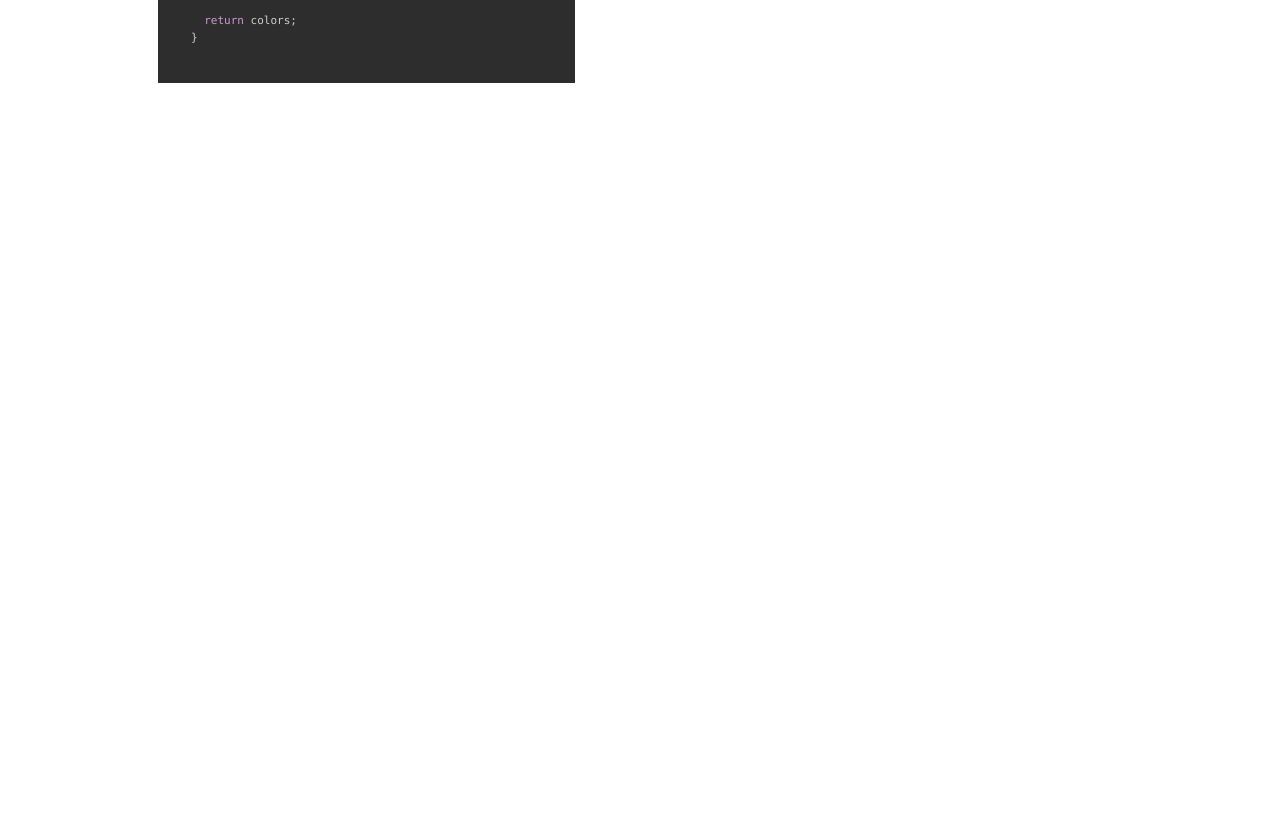
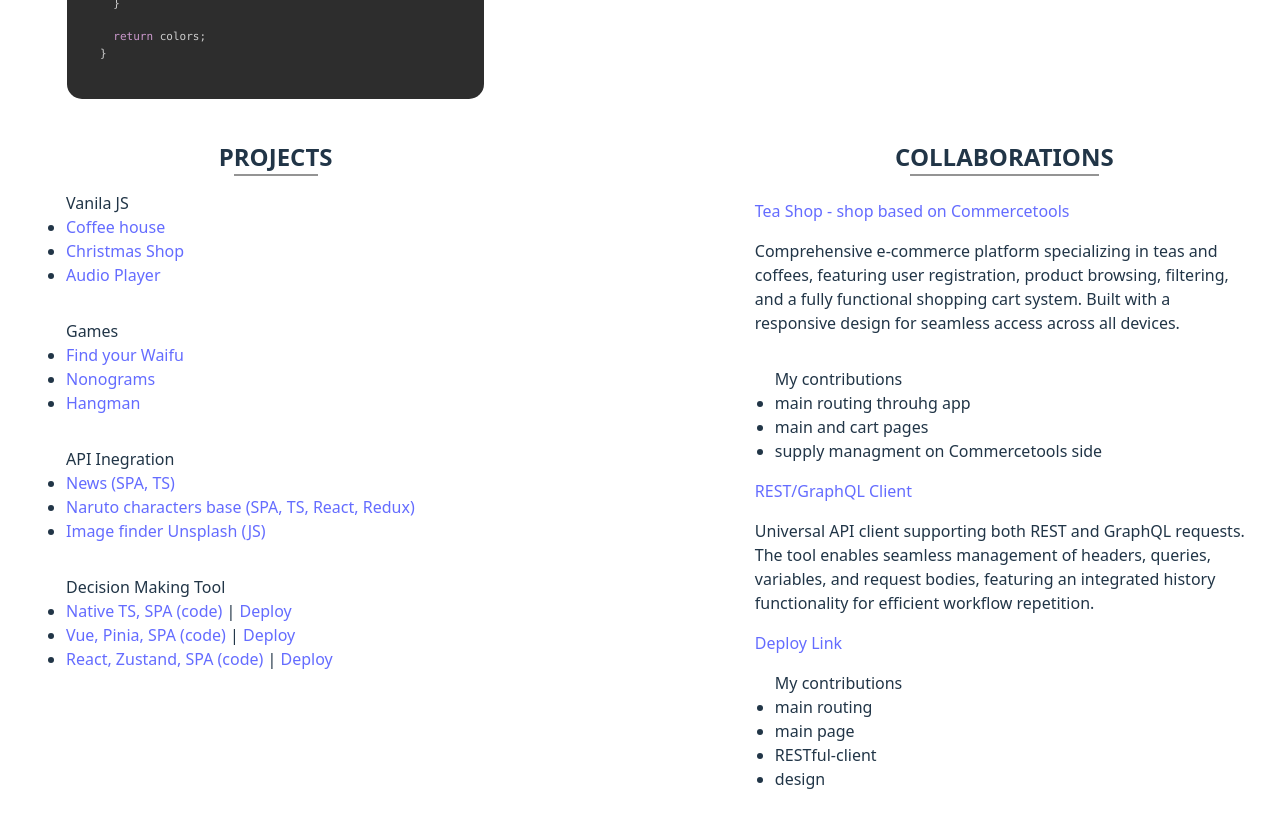
Before and after one commit to lipan4836/lipan4836, a React (Vite) app in the folder cv/: page / in a window 1280 px wide. Shown: the part 1720-2548 px from the top of the page. Before the commit the page ends 1818 px from the top, so only its background shows below. Built offline with nearby package versions, Linux system fonts and the light colour scheme.

Commit message:
feat: implement projects and collaboration sections

```diff
--- a/cv/src/components/Main/Main.module.scss
+++ b/cv/src/components/Main/Main.module.scss
@@ -41,14 +41,17 @@
     display: flex;
     flex-wrap: wrap;
     gap: 15px;
-    justify-content: center;
+    justify-content: space-between;
+    padding: 16px;
 
     .summary,
     .stack,
     .education,
     .languages,
     .code-example,
-    .contact {
+    .contact,
+    .projects,
+    .collaborations {
       display: flex;
       flex-direction: column;
       align-items: center;
@@ -126,6 +129,7 @@
 
     .code-example {
       pre {
+        border-radius: 15px;
         font-size: 11px;
       }
     }
@@ -134,7 +138,7 @@
       .content {
         display: flex;
         flex-direction: column;
-        gap: 24px;
+        gap: 16px;
 
         .link {
           display: flex;
@@ -144,5 +148,49 @@
         }
       }
     }
+
+    .projects {
+      align-items: flex-start;
+
+      h2 {
+        margin: 0 auto;
+        text-align: center;
+      }
+
+      &-group {
+        text-align-last: left;
+
+        .item {
+          text-align-last: left;
+        }
+      }
+    }
+
+    .collaborations {
+      h2 {
+        margin: 0;
+        margin-bottom: 1em;
+      }
+
+      .item {
+        display: flex;
+        flex-direction: column;
+        align-items: flex-start;
+
+        &-disc {
+          text-align: left;
+        }
+
+        &-list {
+          padding-left: 20px;
+          font-weight: 500;
+          text-align: left;
+
+          &_item-list {
+            font-weight: 400;
+          }
+        }
+      }
+    }
   }
 }
--- a/cv/src/components/Main/Main.tsx
+++ b/cv/src/components/Main/Main.tsx
@@ -7,6 +7,8 @@ import Education from "./subs/Education";
 import Languages from "./subs/Languages";
 import CodeExample from "./subs/CodeExample";
 import Contact from "./subs/Contact";
+import Projects from "./subs/Projects";
+import Collaborations from "./subs/Collaborations";
 
 function Main(): ReactElement {
   return (
@@ -19,6 +21,8 @@ function Main(): ReactElement {
         <Languages />
         <CodeExample />
         <Contact />
+        <Projects />
+        <Collaborations />
       </div>
     </main>
   );
--- /dev/null
+++ b/cv/src/components/Main/subs/Collaborations.tsx
@@ -0,0 +1,59 @@
+import type { ReactElement } from "react";
+import type { CollaborationProps } from "../../../types/types";
+import styles from '../Main.module.scss'
+
+function Collaborations(): ReactElement {
+  const collsList: CollaborationProps[] = [
+    {
+      id: 1,
+      head: 'Tea Shop - shop based on Commercetools',
+      urlCode: 'https://github.com/lipan4836/Final-project-RS-CV',
+      description: 'Comprehensive e-commerce platform specializing in teas and coffees, featuring user registration, product browsing, filtering, and a fully functional shopping cart system. Built with a responsive design for seamless access across all devices.',
+      contributions: [
+        'main routing throuhg app',
+        'main and cart pages',
+        'supply managment on Commercetools side',
+      ],
+    },
+    {
+      id: 2,
+      head: 'REST/GraphQL Client',
+      urlCode: 'https://github.com/lipan4836/graphiql-app',
+      urlDeploy: 'https://rss-graphiql-client.netlify.app/',
+      description: 'Universal API client supporting both REST and GraphQL requests. The tool enables seamless management of headers, queries, variables, and request bodies, featuring an integrated history functionality for efficient workflow repetition.',
+      contributions: [
+        'main routing',
+        'main page',
+        'RESTful-client',
+        'design',
+      ],
+    },
+  ]
+
+  return (
+    <section className={styles.collaborations}>
+      <h2>COLLABORATIONS</h2>
+      {collsList.map((coll) => (
+        <div className={styles.item} key={coll.id}>
+          <a className={styles['item-head']} href={coll.urlCode}>{coll.head}</a>
+          <p className={styles['item-disc']}>{coll.description}</p>
+          {coll.urlDeploy
+            && (<a className={styles['item-deploy']} href={coll.urlDeploy} target="_blank" rel="noreferrer">
+              Deploy Link
+            </a>)}
+          <ul className={styles['item-list']}>My contributions
+            {
+              coll.contributions.map((contr, index) => (
+                <li key={index} className={styles['item-list_item-list']}>
+                  {contr}
+                </li>
+              ))
+            }
+          </ul>
+        </div>
+      ))}
+    </section>
+  );
+}
+
+export default Collaborations;
--- a/cv/src/components/Main/subs/Languages.tsx
+++ b/cv/src/components/Main/subs/Languages.tsx
@@ -16,7 +16,7 @@ function Languages(): ReactElement {
       language: 'English (B1)',
     },
     {
-      id: 1,
+      id: 3,
       flagId: 'flag-jp',
       language: 'Japanese (beginer)',
     },
--- /dev/null
+++ b/cv/src/components/Main/subs/Projects.tsx
@@ -0,0 +1,122 @@
+import type { ReactElement } from "react";
+import type { ProjectsGroupsProps } from "../../../types/types";
+import styles from '../Main.module.scss'
+
+function Projects(): ReactElement {
+  const projectsData: ProjectsGroupsProps[] = [
+    {
+      groupId: 1,
+      groupName: 'Vanila JS',
+      projectsProps: [
+        {
+          id: 1,
+          urlDeploy: 'https://lipan4836.github.io/lipan4836-JSFE2023Q4/coffee-house/pages/main/',
+          content: 'Coffee house',
+        },
+        {
+          id: 2,
+          urlDeploy: 'https://christmas-shop-pt3-lipan4836.netlify.app/pages/gifts/gifts',
+          content: 'Christmas Shop',
+        },
+        {
+          id: 3,
+          urlDeploy: 'https://rolling-scopes-school.github.io/lipan4836-JSFEPRESCHOOL2023Q2/audio-player/',
+          content: 'Audio Player',
+        },
+      ]
+    },
+    {
+      groupId: 2,
+      groupName: 'Games',
+      projectsProps: [
+        {
+          id: 1,
+          urlDeploy: 'https://rolling-scopes-school.github.io/lipan4836-JSFEPRESCHOOL2023Q2/random-game/',
+          content: 'Find your Waifu',
+        },
+        {
+          id: 2,
+          urlDeploy: 'https://nonograms-lipan4836.netlify.app/',
+          content: 'Nonograms',
+        },
+        {
+          id: 3,
+          urlDeploy: 'https://lipan4836.github.io/lipan4836-JSFE2023Q4/hangman/',
+          content: 'Hangman',
+        },
+      ]
+    },
+    {
+      groupId: 3,
+      groupName: 'API Inegration',
+      projectsProps: [
+        {
+          id: 1,
+          urlDeploy: 'https://lipan4836.github.io/lipan4836-JSFE2023Q4/news-api/',
+          content: 'News (SPA, TS)',
+        },
+        {
+          id: 2,
+          urlDeploy: 'https://naruto-base-app-state-management.netlify.app/',
+          content: 'Naruto characters base (SPA, TS, React, Redux)',
+        },
+        {
+          id: 3,
+          urlDeploy: 'Naruto characters base (SPA, TS, React, Redux)',
+          content: 'Image finder Unsplash (JS)',
+        },
+      ]
+    },
+    {
+      groupId: 4,
+      groupName: 'Decision Making Tool',
+      projectsProps: [
+        {
+          id: 1,
+          urlDeploy: 'https://decision-making-tool-lipan4836.netlify.app/',
+          content: 'Native TS, SPA (code)',
+          urlCode: 'https://github.com/lipan4836/lipan4836-JSFE2024Q4/tree/decision-making-tool/decision-making-tool',
+        },
+        {
+          id: 2,
+          urlDeploy: 'https://easy-decision-vue-lipan4836.netlify.app/',
+          content: 'Vue, Pinia, SPA (code)',
+          urlCode: 'https://github.com/lipan4836/decision-making-tool/tree/decision-making-tool/vue/decision-making-tool',
+        },
+        {
+          id: 3,
+          urlDeploy: 'https://easy-decision-react-lipan4836.netlify.app/',
+          content: 'React, Zustand, SPA (code)',
+          urlCode: 'https://github.com/lipan4836/decision-making-tool/tree/decision-making-tool/react/decision-making-tool',
+        },
+      ]
+    },
+  ]
+
+  return (
+    <section className={styles.projects}>
+      <h2>PROJECTS</h2>
+      {
+        projectsData.map((group) => (
+          <ul key={group.groupId} className={styles['projects-group']}>{group.groupName}
+            {group.projectsProps.map((project) => (
+              <li key={project.id} className={styles.item}>
+                {project.urlCode
+                  ? (
+                    <>
+                      <a href={project.urlCode} target="_blank" rel="noreferrer">{project.content}</a>
+                      <span> | </span>
+                      <a href={project.urlDeploy} target="_blank" rel="noreferrer">Deploy</a>
+                    </>
+                  )
+                  : <a href={project.urlDeploy} target="_blank" rel="noreferrer">{project.content}</a>}
+              </li>
+            ))}
+          </ul>
+        ))
+      }
+    </section>
+  );
+}
+
+export default Projects;
```
Also changed, not shown: cv/src/types/types.ts (+22 -0 lines).
